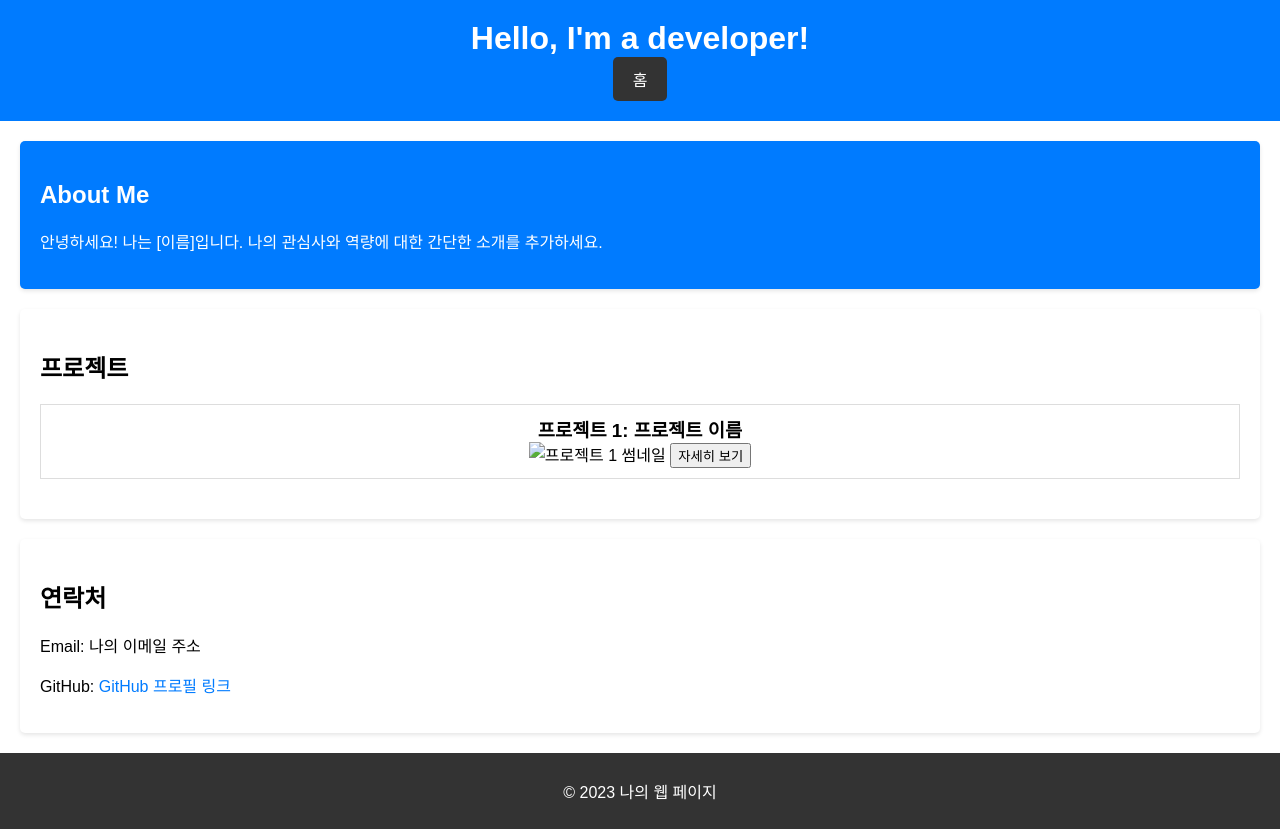
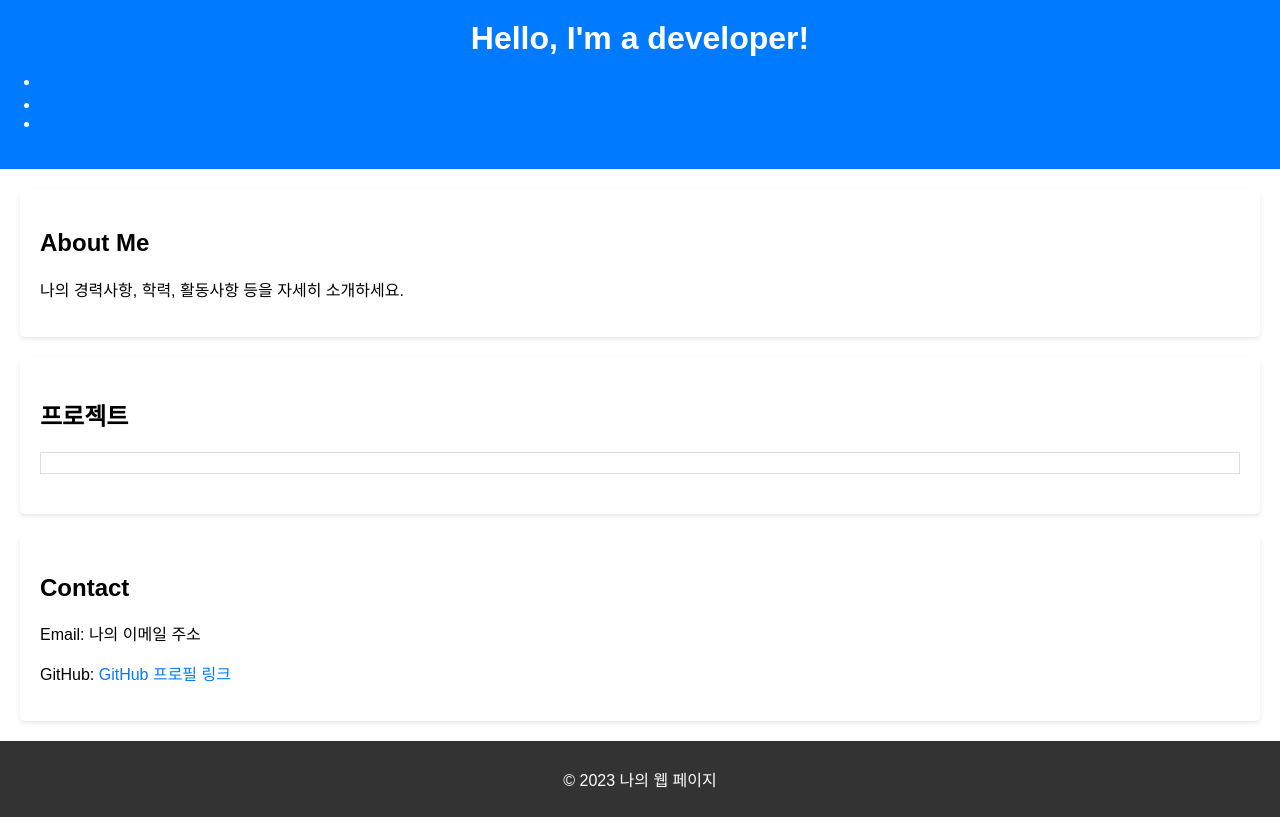
Before and after one commit to kimjaeeun/Kimjaeeun, a plain HTML site: page index.html in a window 1280 px wide. Drawn offline with Linux system fonts and the light colour scheme; a script that the page names is missing.

Commit message:
Update index.html

```diff
--- a/index.html
+++ b/index.html
@@ -9,38 +9,29 @@
 <body>
     <header>
         <h1>Hello, I'm a developer!</h1>
-        <a href="#home" class="button">홈</a>
+        <nav>
+            <ul>
+                <li><a href="#about">About Me</a></li>
+                <li><a href="#portfolio">프로젝트</a></li>
+                <li><a href="#contact">Contact</a></li>
+            </ul>
+        </nav>
     </header>
 
-    <section id="home" class="blue-background">
+    <section id="about" class="section">
         <h2>About Me</h2>
-        <p>안녕하세요! 나는 [이름]입니다. 나의 관심사와 역량에 대한 간단한 소개를 추가하세요.</p>
+        <p>나의 경력사항, 학력, 활동사항 등을 자세히 소개하세요.</p>
     </section>
 
-    <section id="portfolio">
+    <section id="portfolio" class="section">
         <h2>프로젝트</h2>
         <div class="project">
-            <h3>프로젝트 1: 프로젝트 이름</h3>
-            <img class="project-thumbnail" src="project1-thumbnail.jpg" alt="프로젝트 1 썸네일">
-            <!-- 모달 열기 버튼 -->
-            <button class="modal-button">자세히 보기</button>
-            <!-- 모달 내용 -->
-            <div class="modal">
-                <div class="modal-content">
-                    <span class="close-button">&times;</span>
-                    <h3>프로젝트 1: 프로젝트 이름</h3>
-                    <p>프로젝트 설명: 이 부분에 프로젝트에 대한 자세한 설명을 추가하세요.</p>
-                    <p>기술 스택: 사용한 기술과 도구를 나열하세요.</p>
-                    <a href="#">프로젝트 링크</a>
-                </div>
-            </div>
+            <!-- 프로젝트 정보를 추가하세요 -->
         </div>
-
-        <!-- 다른 프로젝트도 유사한 방식으로 추가하세요 -->
     </section>
 
-    <section id="contact">
-        <h2>연락처</h2>
+    <section id="contact" class="section">
+        <h2>Contact</h2>
         <p>Email: 나의 이메일 주소</p>
         <p>GitHub: <a href="GitHub 프로필 링크">GitHub 프로필 링크</a></p>
     </section>
```
